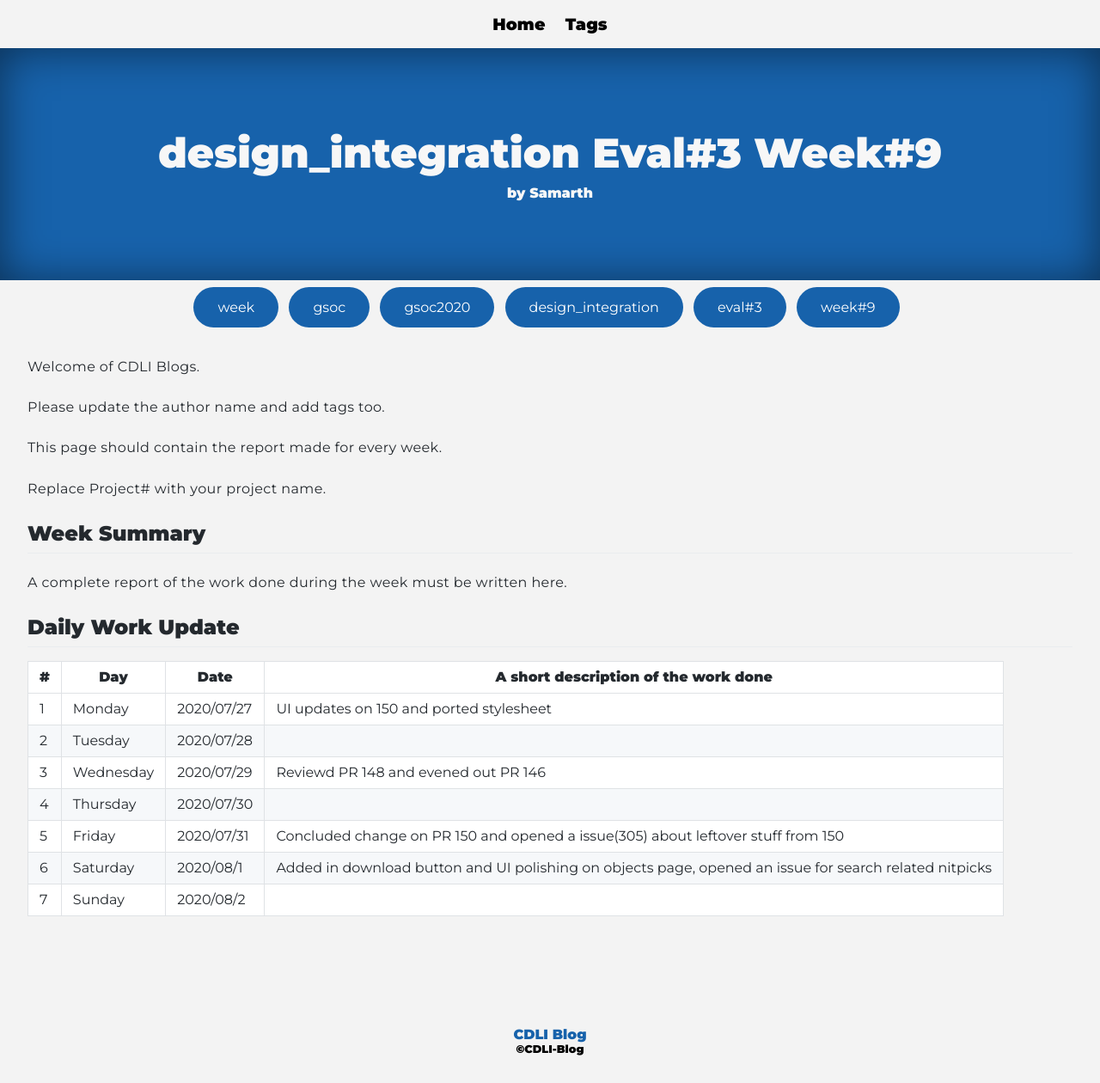
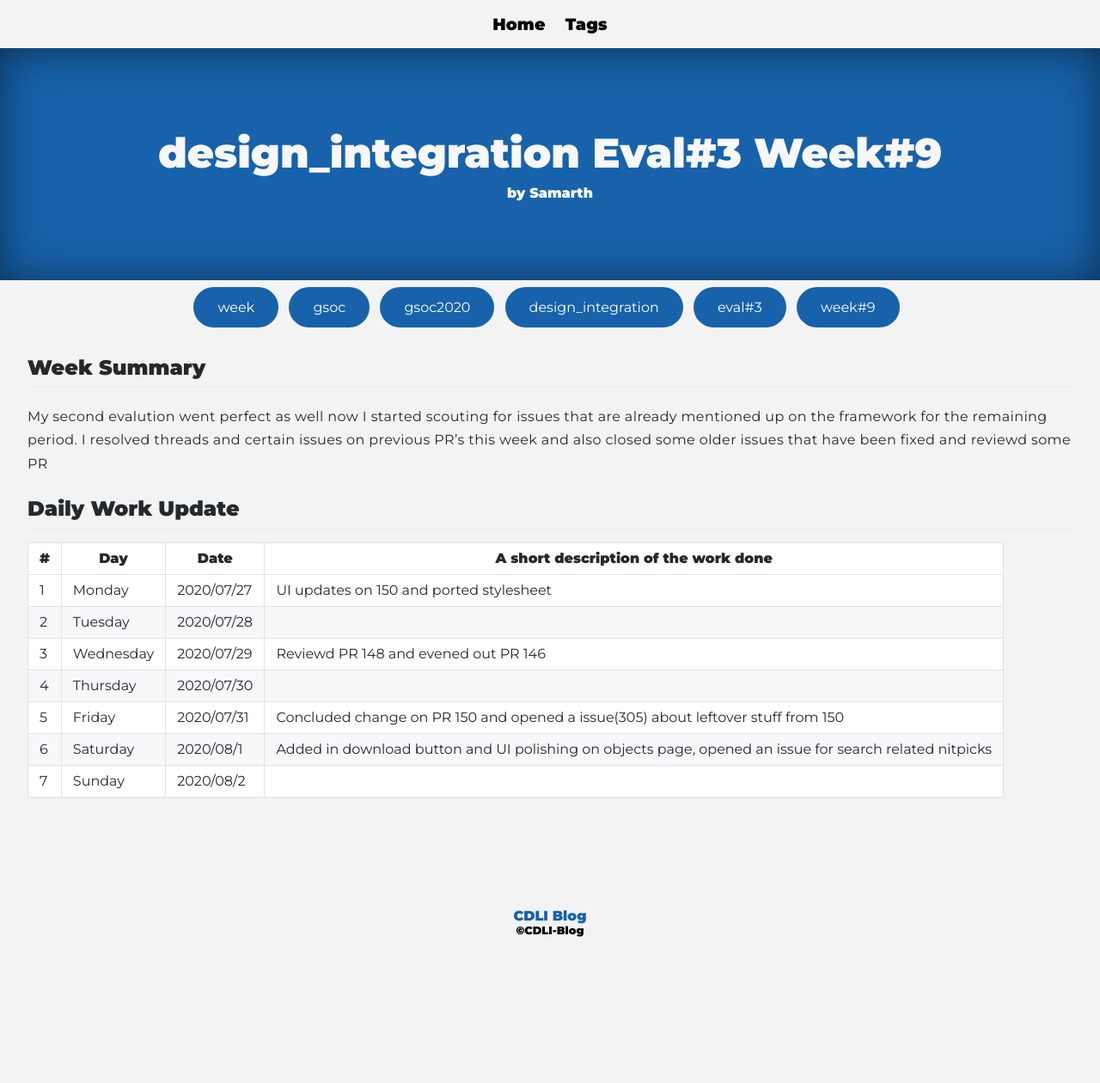
Before and after one commit to cdli-gh/blog, a Jekyll site: the page built from _blog/gsoc20/design_integration/posts/11_week9.md, in a window 1280 px wide. Shown: the whole page at 86% size. Built offline with Jekyll 4.4.1, drawn with Linux system fonts in a browser that asks for light colours; Markdown is read by kramdown in place of the engine named in the settings; after the commit the page ends 1122 px from its top, so only the background shows below that.

Commit message:
Update 11_week9.md

```diff
--- a/_blog/gsoc20/design_integration/posts/11_week9.md
+++ b/_blog/gsoc20/design_integration/posts/11_week9.md
@@ -4,18 +4,10 @@ title: design_integration Eval#3 Week#9
 author: "Samarth"
 tags: ["week","gsoc","gsoc2020","design_integration","eval#3","week#9"]
 ---
-Welcome of CDLI Blogs.
-
-Please update the author name and add tags too.
-
-This page should contain the report made for every week.
-
-Replace Project# with your project name.
 
 ## Week Summary
-
-A complete report of the work done during the week must be written here.
-
+My second evalution went perfect as well now I started scouting for issues that are already mentioned up on the framework
+for the remaining period. I resolved threads and certain issues on previous PR's this week and also closed some older issues that have been fixed and reviewd some PR
 
 ## Daily Work Update
 
```
